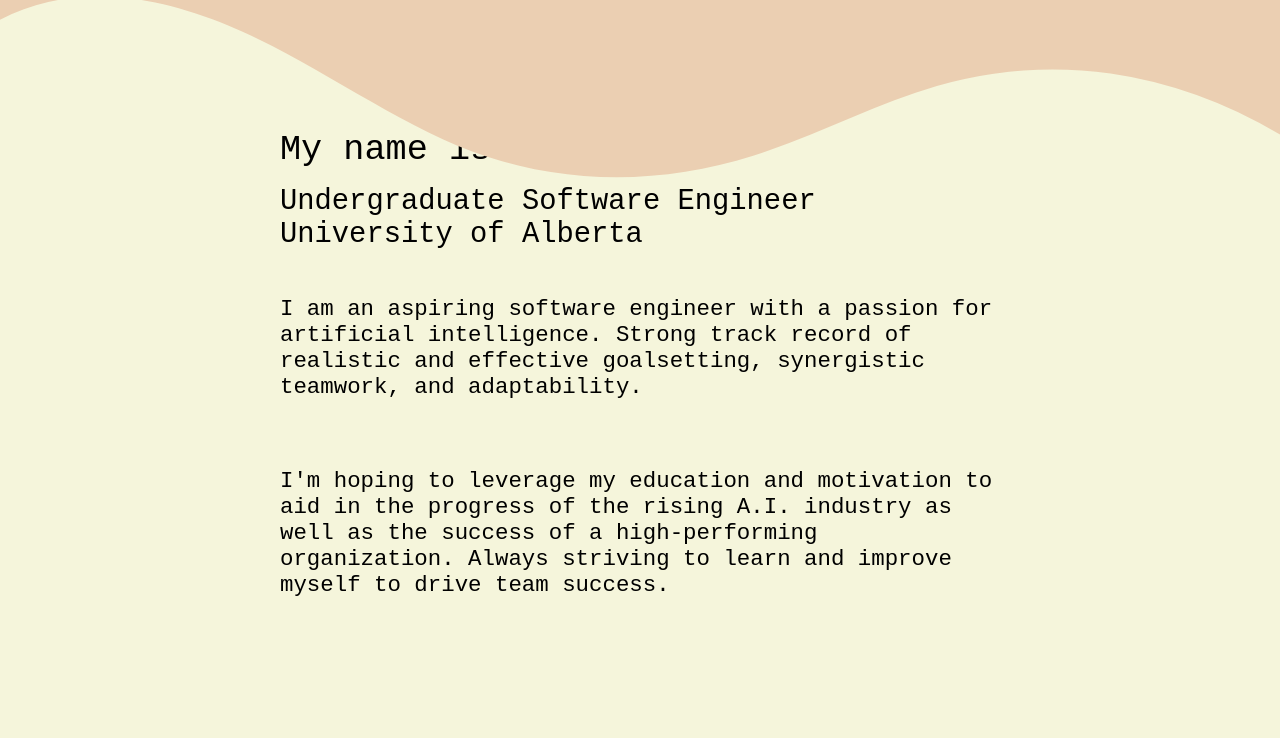
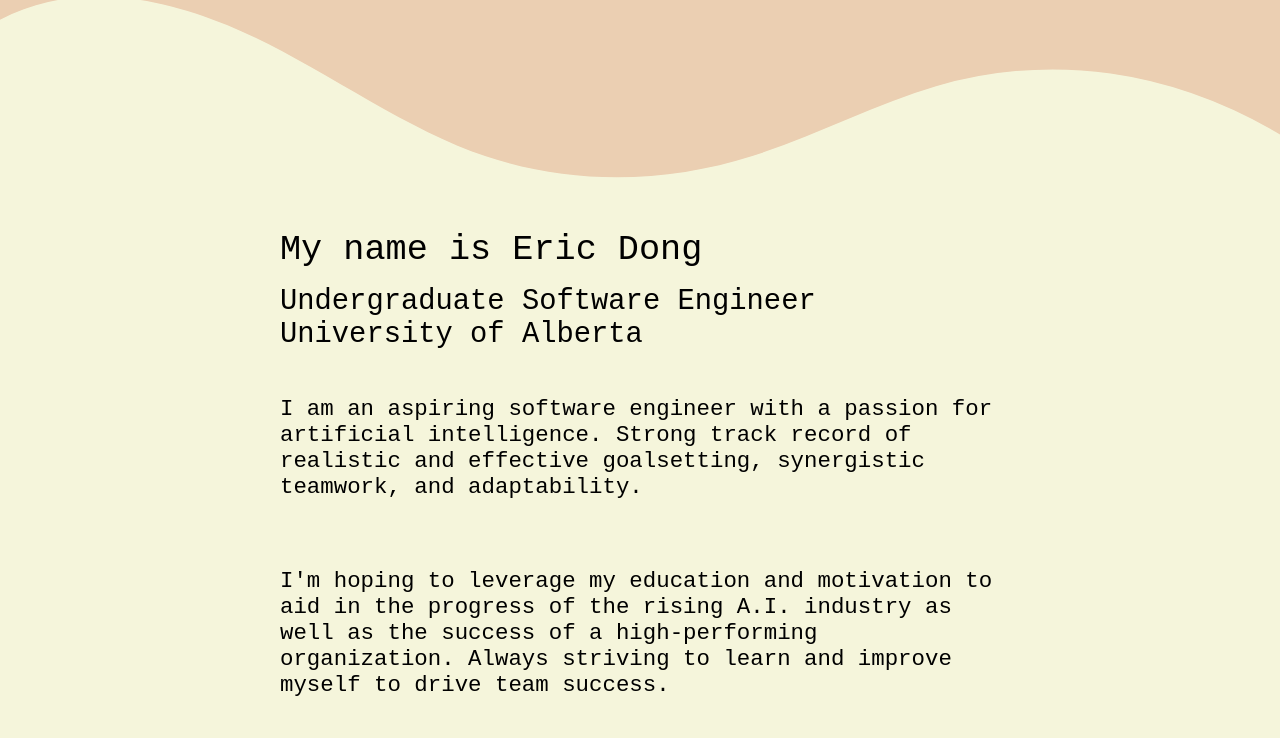
Before and after one commit to etdong/eric-website, a React (Create React App) app: page / in a window 1280 px wide. Shown: the part 820-1558 px from the top of the page. Built offline with nearby package versions, Linux system fonts and the light colour scheme.

Commit message:
added version number for development; fixed spacing for first page

```diff
--- a/src/App.css
+++ b/src/App.css
@@ -77,7 +77,6 @@
 	transform: rotateZ(45deg);
 	opacity: 50%;
 	border-color: white;
-	transition-duration: 1s;
 }
 
 /* second page */
@@ -95,7 +94,7 @@
 	text-align: left;
 	margin-left: 5vmin;
 	margin-right: 5vmin;
-	margin-top: 15vmin;
+	margin-top: min(40vmin, 50%);
 	margin-bottom: 15vmax;
 	height: fit-content();
 }
@@ -158,9 +157,9 @@
 	position: absolute;
 	bottom: 0px;
 	opacity: 0;
-	animation-duration: 3s;
+	animation-duration: 2s;
 	animation-name: fadein;
-	animation-delay: 3s;
+	animation-delay: 2.5s;
 	animation-fill-mode: forwards;
 }
 
@@ -328,7 +327,7 @@
 
 #page3_header{
 	font-size: calc(1.2rem + 1.5vmax);
-	margin-bottom: 10	%;
+	margin-bottom: 10%;
 	text-align: center;
 	width: min(80%, 90vw);
 	height: calc(40vh - 30vw);
@@ -527,3 +526,11 @@
 		.custom-shape-divider-top-1726513587 .shape-fill {
 				fill: #3e2c1f;
 		}
+
+
+.version {
+	position: absolute;
+	bottom: 10%;
+	color: #4f4f4f;
+	font-size: 20px;
+}
--- a/src/App.js
+++ b/src/App.js
@@ -140,7 +140,7 @@
 					<img id='headshot' alt='' src='https://i.imgur.com/3WpJtbm.jpeg'></img>
 				</div>
 			</div>) :
-			(<div className='printing_animation'>
+			(<div className='printing_animation' style={{opacity: "0"}}>
 				<div className='selfie_container'>
 				</div>
 			</div>)
@@ -339,15 +339,15 @@
 	const { ref: introductionRef, inView: page2InView } = useInView({triggerOnce: true})
 	const { ref: selfieRef, inView: selfieInView } = useInView()
 
-	const { ref: page3headerRef, inView: page3headerInView } = useInView()
-	const { ref: timelineCurrentRef, inView: timelineCurrentInView } = useInView()
-	const { ref: timeline1Ref, inView: timeline1InView } = useInView()
-	const { ref: timeline2Ref, inView: timeline2InView } = useInView()
-	const { ref: timeline3Ref, inView: timeline3InView } = useInView()
-	const { ref: timeline4Ref, inView: timeline4InView } = useInView()
+	const { ref: page3headerRef, inView: page3headerInView } = useInView({triggerOnce: true})
+	const { ref: timelineCurrentRef, inView: timelineCurrentInView } = useInView({triggerOnce: true})
+	const { ref: timeline1Ref, inView: timeline1InView } = useInView({triggerOnce: true})
+	const { ref: timeline2Ref, inView: timeline2InView } = useInView({triggerOnce: true})
+	const { ref: timeline3Ref, inView: timeline3InView } = useInView({triggerOnce: true})
+	const { ref: timeline4Ref, inView: timeline4InView } = useInView({triggerOnce: true})
 
-	const { ref: page4headerRef, inView: page4headerInView } = useInView()
-	const { ref: contactsRef, inView: contactsInView } = useInView()
+	const { ref: page4headerRef, inView: page4headerInView } = useInView({triggerOnce: true})
+	const { ref: contactsRef, inView: contactsInView } = useInView({triggerOnce: true})
 
 	// app
 	return (
@@ -471,6 +471,10 @@
 				<div ref={contactsRef} className='contacts'>
 					{contacts(contactsInView)}
 				</div>
+
+				<div className='version'>
+					v1.31 9.16.24
+				</div>
 			</div>
 		</div>
 
```
